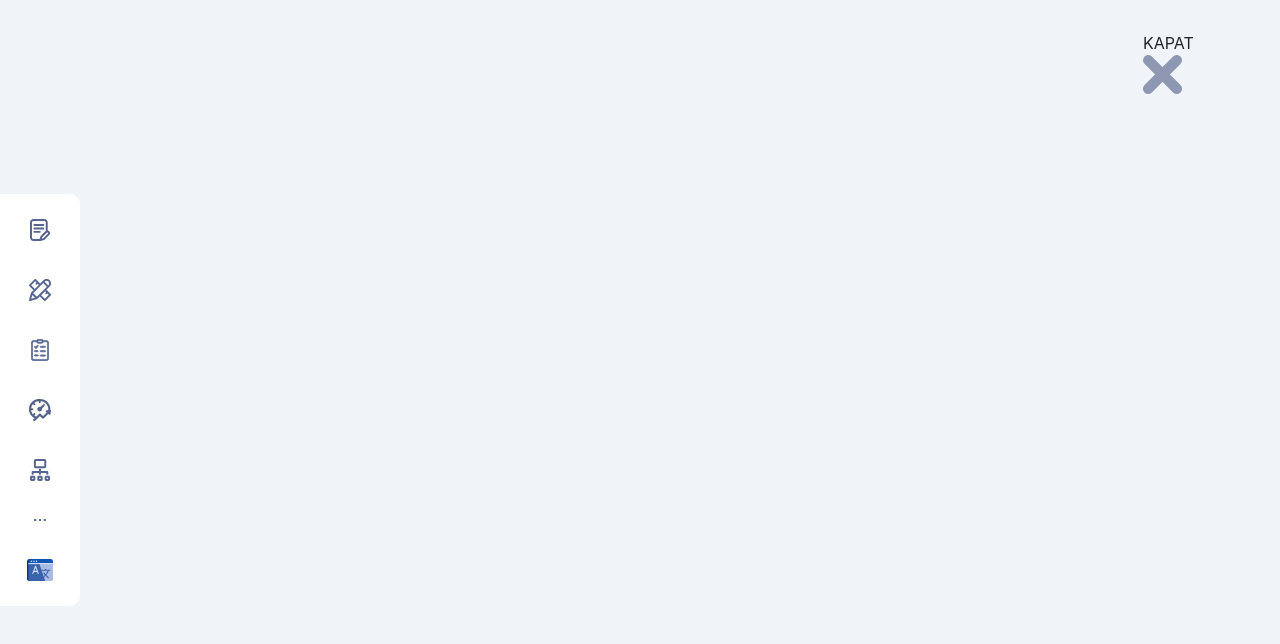
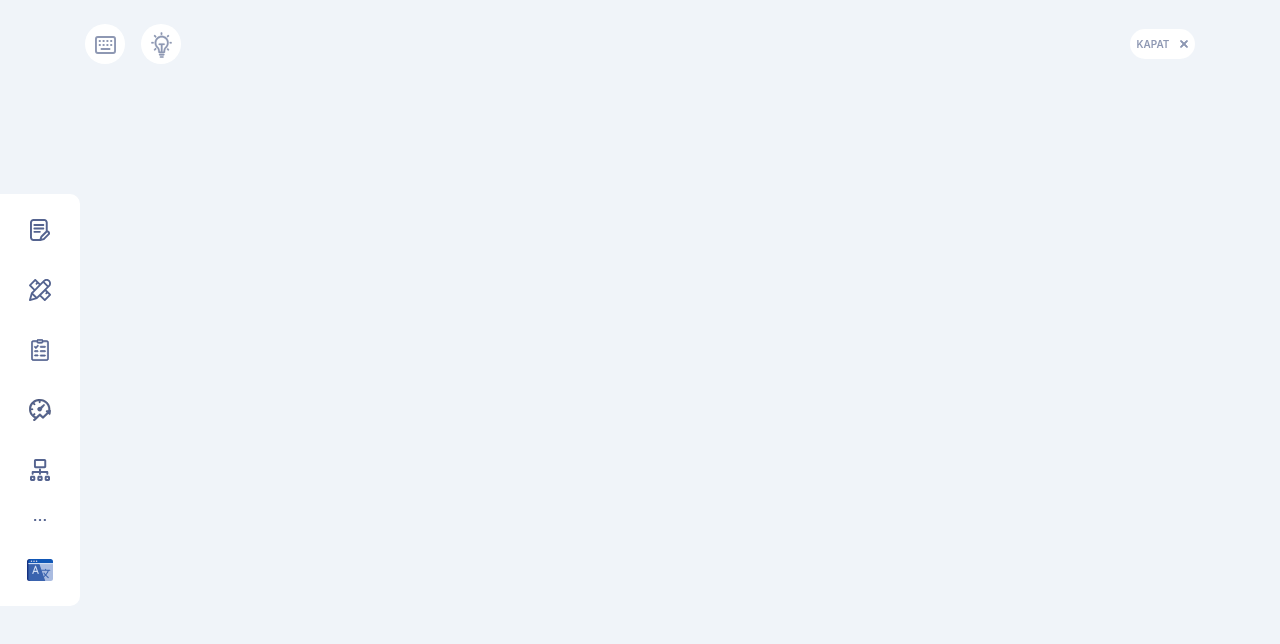
Before and after one commit to erdoganbulut/pixelate-challange, a Vue app: page / in a window 1280 px wide. Shown: the top 644 px of the page. Built offline with nearby package versions, Linux system fonts and the light colour scheme.

Commit message:
Add new btn styles for header

```diff
--- a/src/scss/_ui-btn.scss
+++ b/src/scss/_ui-btn.scss
@@ -26,4 +26,47 @@
       }
     }
   }
+
+  &.is-rounded {
+    background: #fff;
+    padding: 0px;
+    width: 40px;
+    height: 40px;
+    border-radius: 50%;
+    line-height: 40px;
+    font-size: 0;
+    text-align: center;
+    overflow: hidden;
+    margin-right: 16px;
+    &:last-child {
+      margin-right: 0;
+    }
+    &:hover {
+      background: lighten(#f0f4f9, 2%);
+    }
+    img {
+      width: 21px;
+      height: auto;
+    }
+  }
+  &.is-radius {
+    display: flex;
+    align-items: center;
+    justify-content: space-around;
+    background: #fff;
+    padding: 0px;
+    height: 30px;
+    border-radius: 20px;
+    overflow: hidden;
+    color: #8e98b3;
+    font-size: 10px;
+    font-weight: 600;
+    &:hover {
+      background: lighten(#f0f4f9, 2%);
+    }
+    img {
+      height: 8px;
+      width: auto;
+    }
+  }
 }
```
